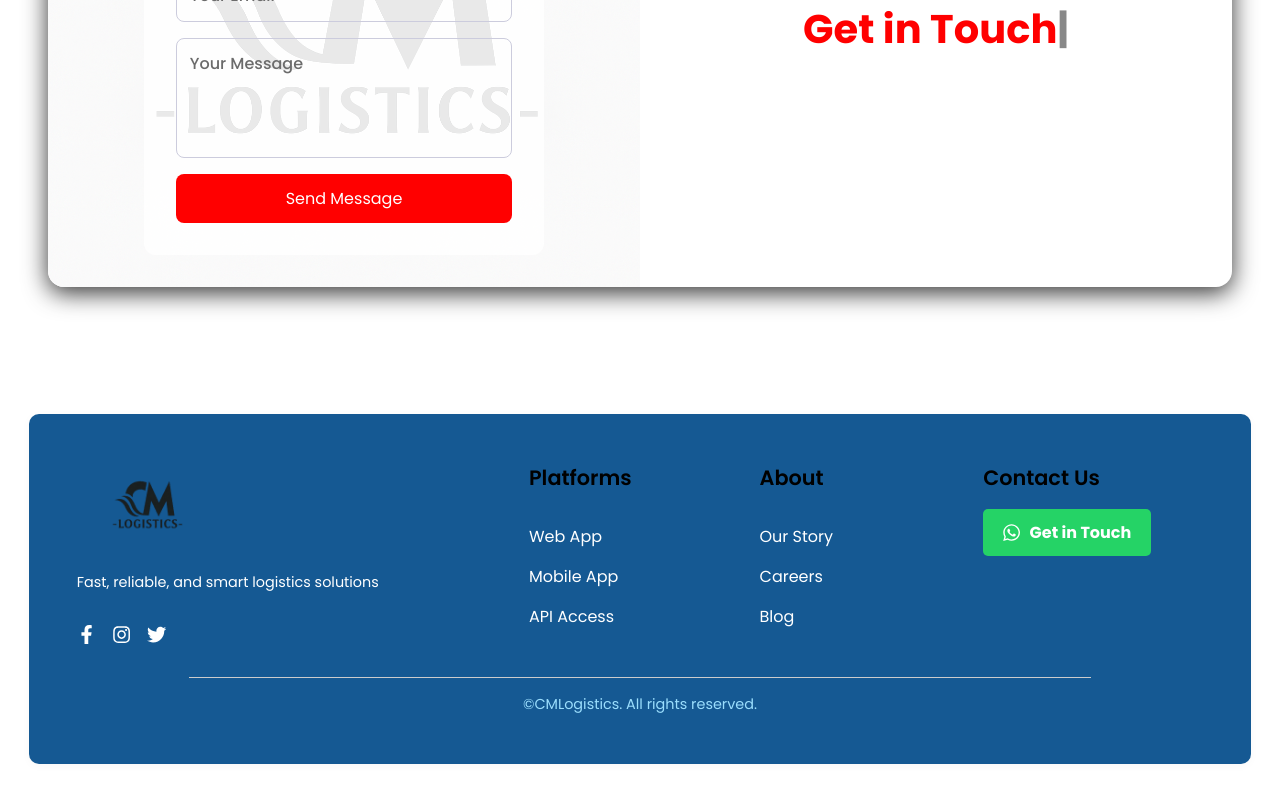
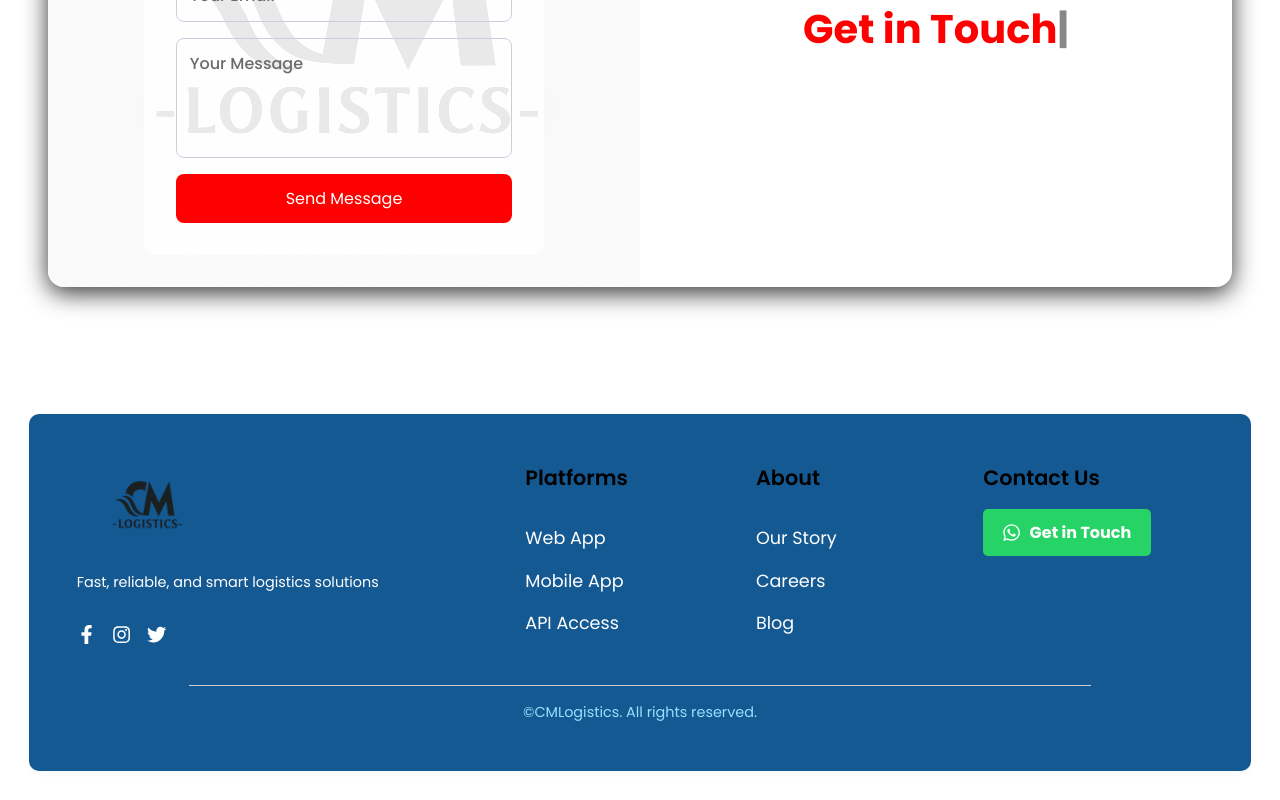
Before and after one commit to Lloydchogari/CM-Logistics, a Next.js app: page /Contact in a window 1280 px wide. Shown: the part 2314-3114 px from the top of the page. Built offline with nearby package versions, Linux system fonts and the light colour scheme.

Commit message:
first commit

```diff
--- a/app/Contact/Contact.scss
+++ b/app/Contact/Contact.scss
@@ -417,7 +417,7 @@
 
   h3 { font-size: 1.3rem; font-weight: 600; margin-bottom: 2rem; color: #000; }
   ul { list-style: none; padding: 0;
-    li { margin-bottom: 1rem; color: #fff; font-size: 1rem;
+    li { margin-bottom: 1rem; color: #fff; font-size: 1.1rem;
       &:hover { color: #fc8d8d; text-decoration: underline; cursor: pointer; }
     }
   }
```
